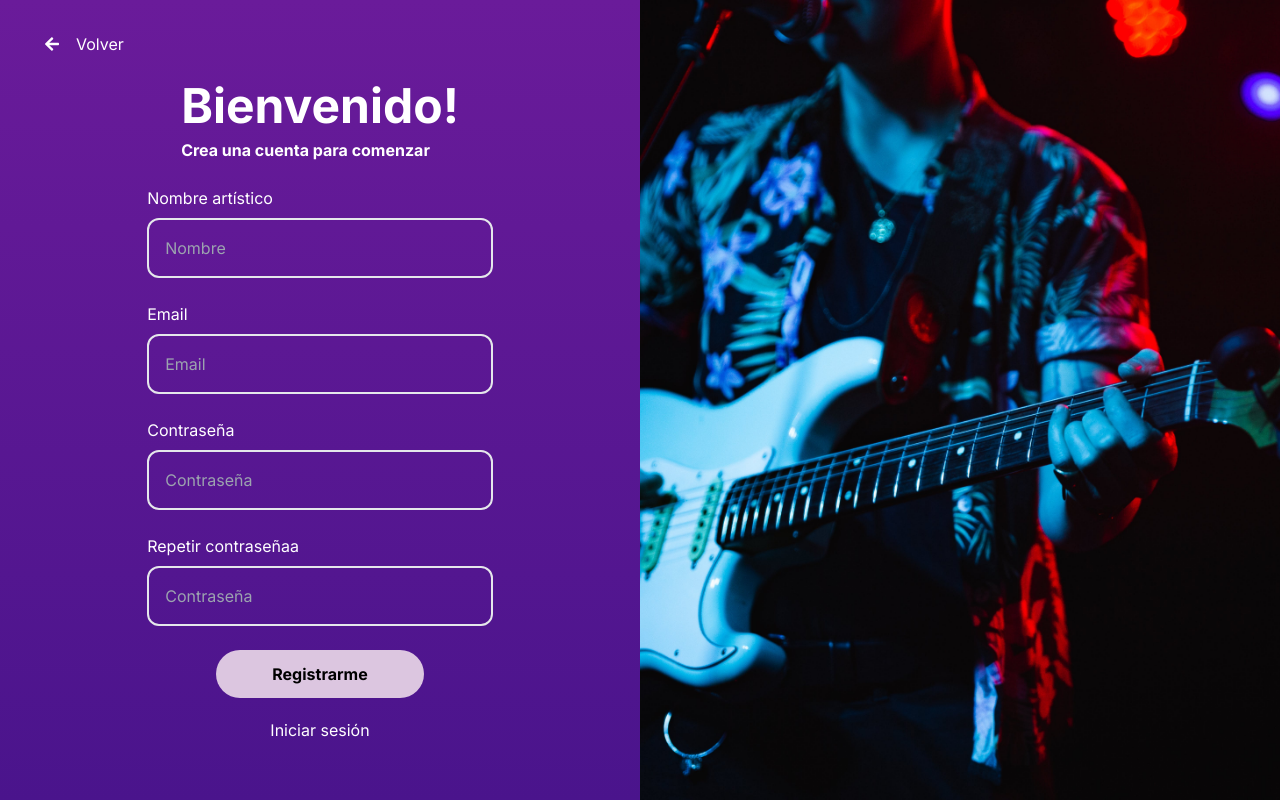
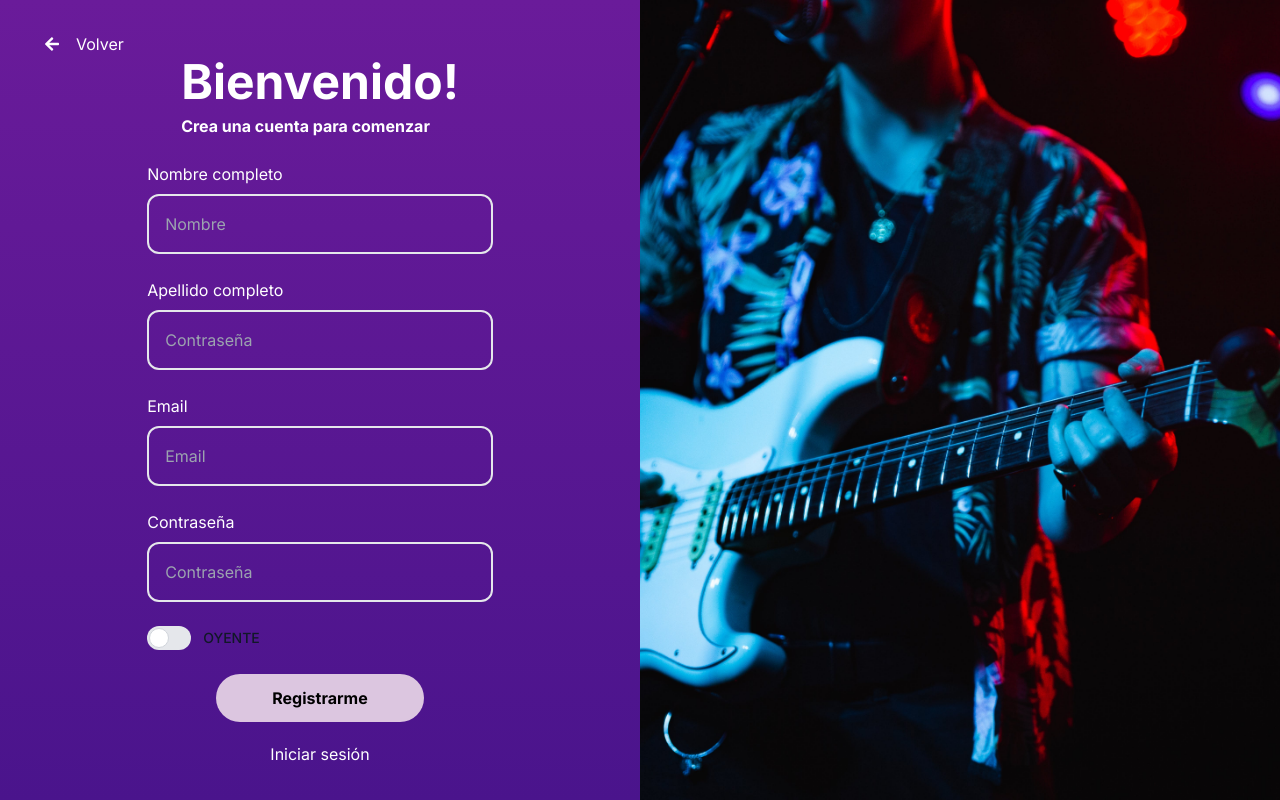
Before and after one commit to No-Country/s12-11-m-java-next, a Next.js app in the folder frontend/: page /auth/register in a window 1280 px wide. Built offline with nearby package versions, Linux system fonts and the light colour scheme.

Commit message:
commit for testing app, login and register are done

```diff
--- a/frontend/src/app/(routes)/perfil/layout.tsx
+++ b/frontend/src/app/(routes)/perfil/layout.tsx
@@ -1,5 +1,5 @@
+import { RedirectNoLogin } from '@/components/RedirectNoLogin/RedirectNoLogin'
 import PerfilNavBar from '@/components/Perfil/PerfilNavBar'
-import RedirectNoLogin from '@/components/RedirectNoLogin/RedirectNoLogin'
 import Link from 'next/link'
 import React from 'react'
 
--- a/frontend/src/app/(routes)/perfil/page.tsx
+++ b/frontend/src/app/(routes)/perfil/page.tsx
@@ -1,6 +1,3 @@
-import Link from 'next/link'
-import React from 'react'
-
 const page = () => {
     return (
         null
--- a/frontend/src/app/auth/configPerfil/page.tsx
+++ b/frontend/src/app/auth/configPerfil/page.tsx
@@ -1,4 +1,4 @@
-import RedirectNoLogin from '@/components/RedirectNoLogin/redirectNoLogin';
+import { RedirectNoLogin } from '@/components/RedirectNoLogin/RedirectNoLogin';
 import Link from "next/link";
 import { FaArrowLeft } from "react-icons/fa";
 const pageConfigPerfil = () => {
--- a/frontend/src/app/auth/login/page.tsx
+++ b/frontend/src/app/auth/login/page.tsx
@@ -6,10 +6,7 @@ import { useState } from 'react'
 import { FaArrowLeft } from "react-icons/fa"
 import Image from 'next/image'
 const LoginPage = () => {
-    const [userData, setUserData] = useState({
-        email: "artista13@gmail.com",
-        password: "Ae12345+"
-    })
+    const [userData, setUserData] = useState({})
     const router = useRouter()
     return (
         <section className='text-white flex'>
@@ -29,11 +26,15 @@ const LoginPage = () => {
                     }}>
                         <div className='flex flex-col gap-2'>
                             <label>Email</label>
-                            <input className='p-4 bg-transparent border-2 rounded-xl border-gray-rosa' type="text" placeholder='Email' />
+                            <input onChange={(e) => { setUserData({ ...userData, email: e.target.value }) }}
+                                className='p-4 bg-transparent border-2 rounded-xl border-gray-rosa outline-none' type="text"
+                                placeholder='Email' required />
                         </div>
                         <div className='flex flex-col gap-2'>
                             <label>Contraseña</label>
-                            <input className='p-4 bg-transparent border-2 rounded-xl border-gray-rosa' type="password" placeholder='Contraseña' />
+                            <input onChange={(e) => { setUserData({ ...userData, password: e.target.value }) }}
+                                className='p-4 bg-transparent border-2 rounded-xl border-gray-rosa outline-none' type="password"
+                                placeholder='Contraseña' required />
                         </div>
                         <div className='flex justify-center'>
                             <button className='bg-rosa text-black rounded-full px-14 py-3 font-bold'>Iniciar sesión</button>
@@ -42,7 +43,7 @@ const LoginPage = () => {
                     <Link href='/auth/register'>Registrarme</Link>
                 </div>
             </article>
-            <Image src='/auth_bg.jpg' width={50000} height={500000} alt='Background image'
+            <Image priority src='/auth_bg.jpg' width={50000} height={500000} alt='Background image'
                 className='object-cover left-30 h-screen w-1/2' />
         </section>
     )
--- a/frontend/src/app/auth/register/page.tsx
+++ b/frontend/src/app/auth/register/page.tsx
@@ -8,11 +8,11 @@ import Image from 'next/image'
 export default function SingUpPage() {
     const router = useRouter()
     const [userData, setUserData] = useState({
-        email: "artista13@gmail.com",
-        password: "Ae12345+",
-        rol: "ARTISTA",
-        nombreArtistico: "Shakira",
-        descripcion: "Lero lo lei lo lei"
+        nombreCompleto: "",
+        apellidoCompleto: "",
+        email: '',
+        password: "",
+        role: 'OYENTE'
     })
 
     return (
@@ -32,21 +32,62 @@ export default function SingUpPage() {
                         registerPost(userData, router);
                     }}>
                         <div className='flex flex-col gap-2'>
-                            <label>Nombre artístico</label>
-                            <input className='p-4 bg-transparent border-2 rounded-xl border-gray-rosa' type="text" placeholder='Nombre' />
+                            <label>Nombre completo</label>
+                            <input required
+                                onChange={(e) => {
+                                    setUserData({
+                                        ...userData,
+                                        nombreCompleto: e.target.value
+                                    })
+                                }}
+                                className='p-4 bg-transparent border-2 rounded-xl border-gray-rosa outline-none' type="text"
+                                placeholder='Nombre' />
+                        </div>
+                        <div className='flex flex-col gap-2'>
+                            <label>Apellido completo</label>
+                            <input required onChange={(e) => {
+                                setUserData({
+                                    ...userData,
+                                    apellidoCompleto: e.target.value
+                                })
+                            }}
+                                className='p-4 bg-transparent border-2 rounded-xl border-gray-rosa outline-none' type="text"
+                                placeholder='Contraseña' />
                         </div>
                         <div className='flex flex-col gap-2'>
                             <label>Email</label>
-                            <input className='p-4 bg-transparent border-2 rounded-xl border-gray-rosa' type="text" placeholder='Email' />
+                            <input required onChange={(e) => {
+                                setUserData({
+                                    ...userData,
+                                    email: e.target.value
+                                })
+                            }}
+                                className='p-4 bg-transparent border-2 rounded-xl border-gray-rosa outline-none' type="email"
+                                placeholder='Email' />
                         </div>
                         <div className='flex flex-col gap-2'>
                             <label>Contraseña</label>
-                            <input className='p-4 bg-transparent border-2 rounded-xl border-gray-rosa' type="password" placeholder='Contraseña' />
+                            <input required onChange={(e) => {
+                                setUserData({
+                                    ...userData,
+                                    password: e.target.value
+                                })
+                            }}
+                                className='p-4 bg-transparent border-2 rounded-xl border-gray-rosa outline-none' type="password"
+                                placeholder='Contraseña' />
                         </div>
-                        <div className='flex flex-col gap-2'>
-                            <label>Repetir contraseñaa</label>
-                            <input className='p-4 bg-transparent border-2 rounded-xl border-gray-rosa' type="password" placeholder='Contraseña' />
-                        </div>
+                        <label className="relative inline-flex items-center cursor-pointer">
+                            <input
+                                type="checkbox" value="" className="sr-only peer"
+                                onChange={(e) => {
+                                    setUserData({
+                                        ...userData,
+                                        role: userData.role === 'OYENTE' ? 'ARTISTA' : 'OYENTE'
+                                    })
+                                }} />
+                            <div className="w-11 h-6 bg-gray-200 peer-focus:outline-none peer-focus:ring-4 peer-focus:ring-blue-300 dark:peer-focus:ring-blue-800 rounded-full peer dark:bg-gray-700 peer-checked:after:translate-x-full rtl:peer-checked:after:-translate-x-full peer-checked:after:border-white after:content-[''] after:absolute after:top-[2px] after:start-[2px] after:bg-white after:border-gray-300 after:border after:rounded-full after:h-5 after:w-5 after:transition-all dark:border-gray-600 peer-checked:bg-blue-600"></div>
+                            <span className="ms-3 text-sm font-medium text-gray-900 dark:text-gray-300">{userData.role}</span>
+                        </label>
                         <div className='flex justify-center'>
                             <button className='bg-rosa text-black rounded-full px-14 py-3 font-bold'>Registrarme</button>
                         </div>
@@ -54,7 +95,7 @@ export default function SingUpPage() {
                     <Link href='/auth/login' className='mt-5'>Iniciar sesión</Link>
                 </div>
             </article>
-            <Image src='/auth_bg.jpg' width={50000} height={500000} alt='Background image'
+            <Image priority src='/auth_bg.jpg' width={50000} height={500000} alt='Background image'
                 className='object-cover left-30 h-screen w-1/2' />
         </section>
     )
--- a/frontend/src/components/RedirectNoLogin/RedirectNoLogin.tsx
+++ b/frontend/src/components/RedirectNoLogin/RedirectNoLogin.tsx
@@ -2,14 +2,12 @@
 import { useRouter } from 'next/navigation'
 import React, { useEffect, useState } from 'react'
 
-const RedirectNoLogin = () => {
+export const RedirectNoLogin = () => {
     const [log, setLog] = useState('false')
     useEffect(() => {
-        localStorage.getItem('tKeyId') ? setLog(`${localStorage.getItem('tKeyId')}`) : setLog(log)
+        localStorage.getItem('tKeyId') !== null ? setLog(`${localStorage.getItem('tKeyId')}`) : setLog(log)
     }, [])
     const router = useRouter()
     log === 'false' ? router.push('/auth/login') : <></>
-    return (null)
+    return (<></>)
 }
-
-export default RedirectNoLogin
```
Also changed, not shown: frontend/src/app/discover/page.tsx (renamed from frontend/src/app/(routes)/discover/page.tsx).
